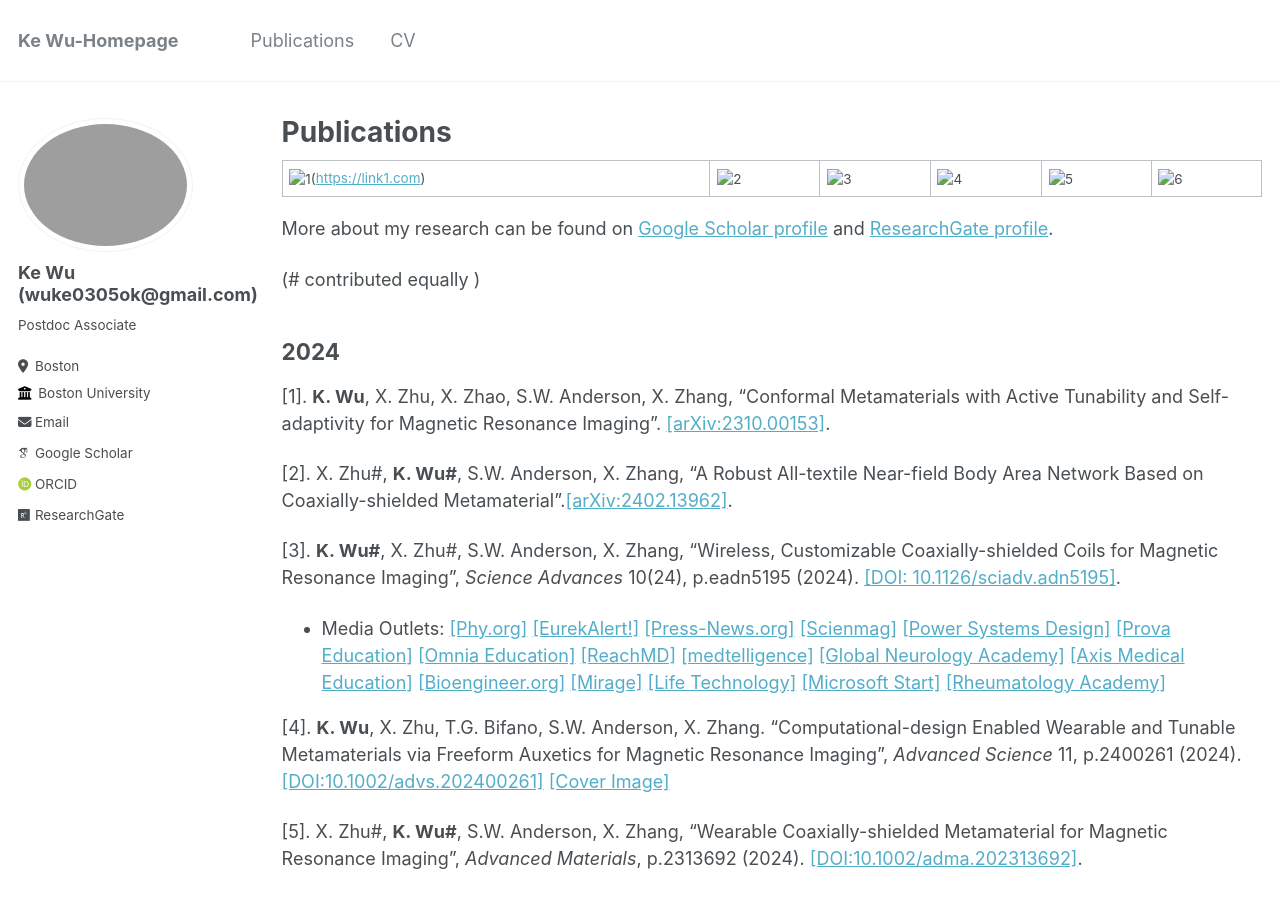
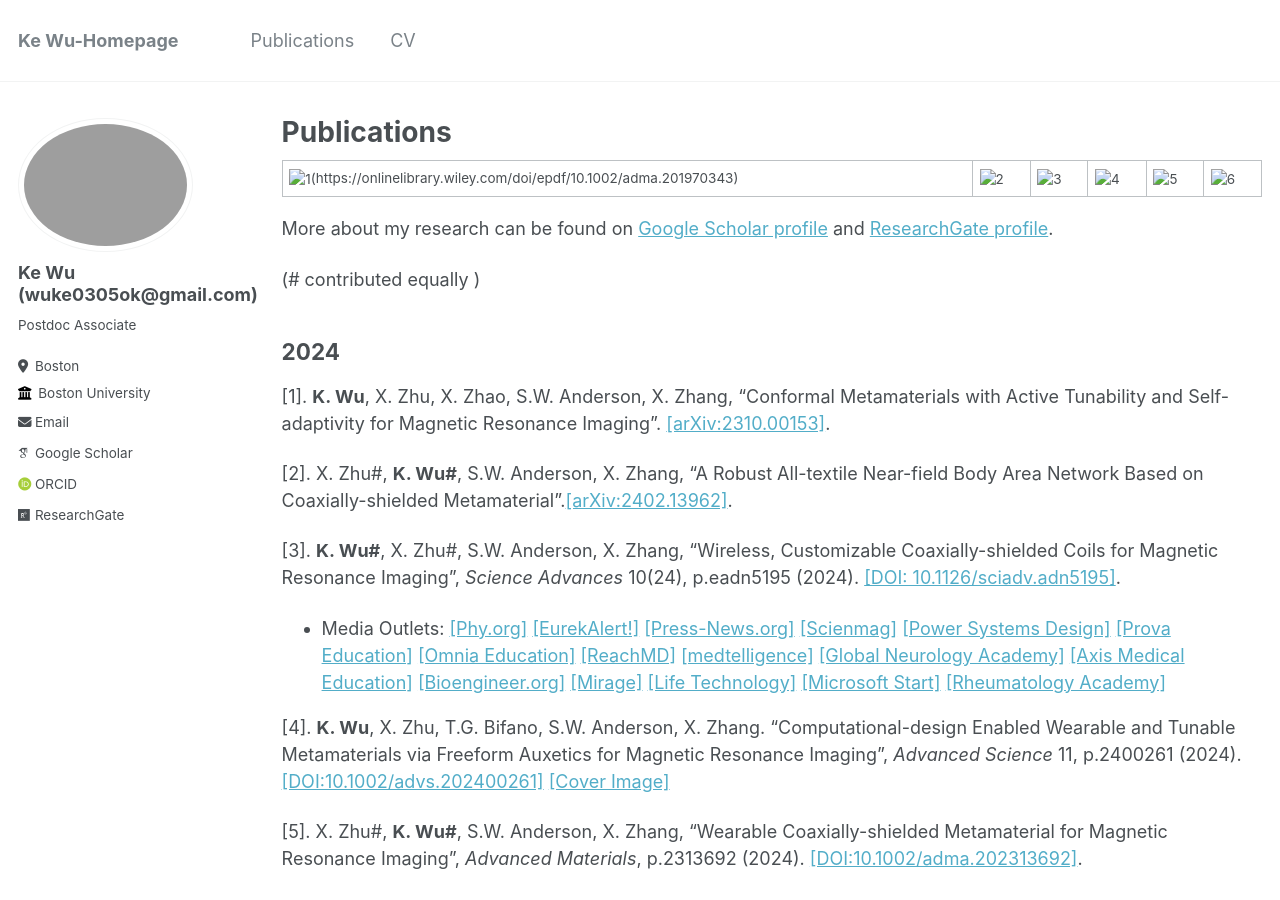
Before and after one commit to wuke0305/wuke0305.github.io, a Jekyll site: the page built from _pages/publications.md, in a window 1280 px wide and 900 px high. Built offline with Jekyll 4.4.1, drawn with Linux system fonts in a browser that asks for light colours; some web fonts are replaced.

Commit message:
Update publications.md

```diff
--- a/_pages/publications.md
+++ b/_pages/publications.md
@@ -6,7 +6,7 @@
 ---
 
 :--------:|:--------:|:--------:|:--------:|:--------:|:--------:
-![1](Figure for github_1.png)([https://link1.com](https://onlinelibrary.wiley.com/doi/epdf/10.1002/adma.201970343))  |  ![2](Figure for github_2.png)  |  ![3](Figure for github_3.png)  |  ![4](Figure for github_4.png)  |  ![5](Figure for github_5.png)  |  ![6](Figure for github_6.png)
+![1](Figure for github_1.png)(https://onlinelibrary.wiley.com/doi/epdf/10.1002/adma.201970343)  |  ![2](Figure for github_2.png)  |  ![3](Figure for github_3.png)  |  ![4](Figure for github_4.png)  |  ![5](Figure for github_5.png)  |  ![6](Figure for github_6.png)
 
 More about my research can be found on [Google Scholar profile](https://scholar.google.com/citations?user=gCnzlpcAAAAJ&hl=en) and [ResearchGate profile](https://www.researchgate.net/profile/Ke-Wu-48/research).
 
```
